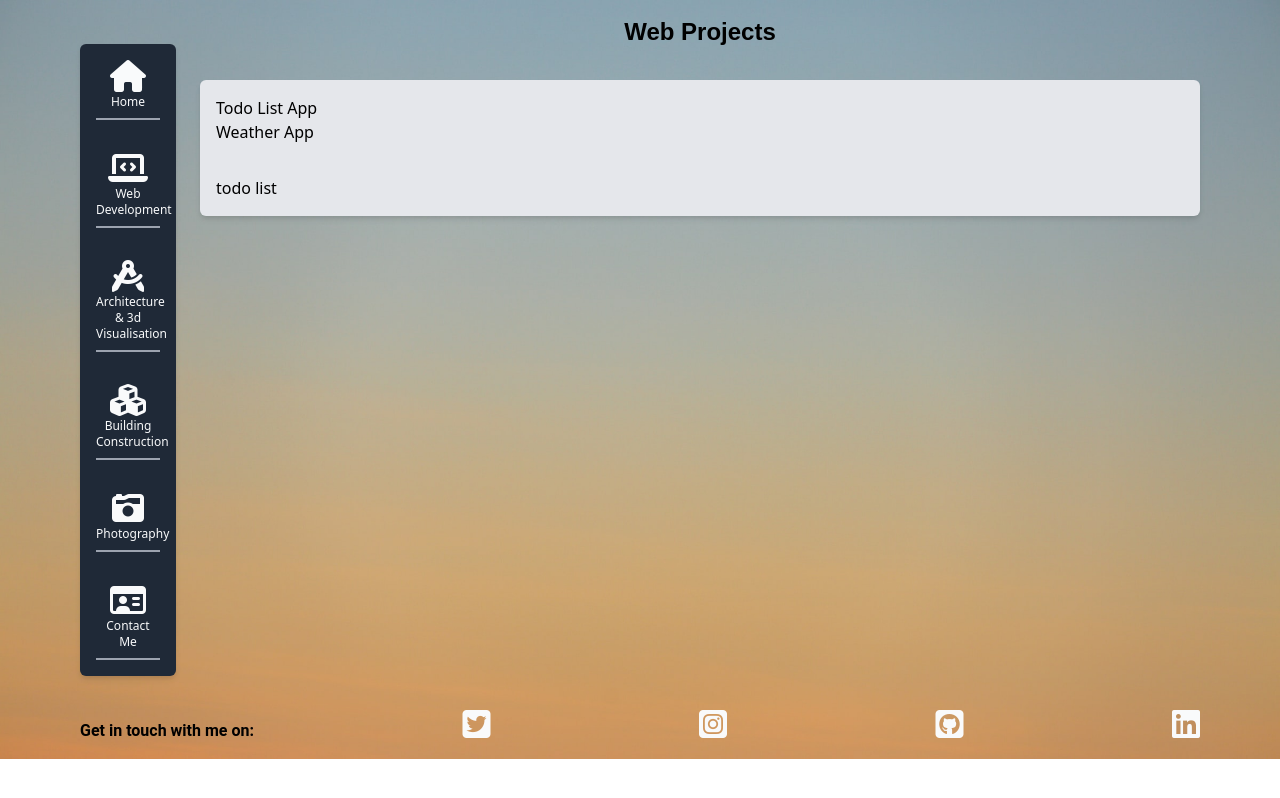
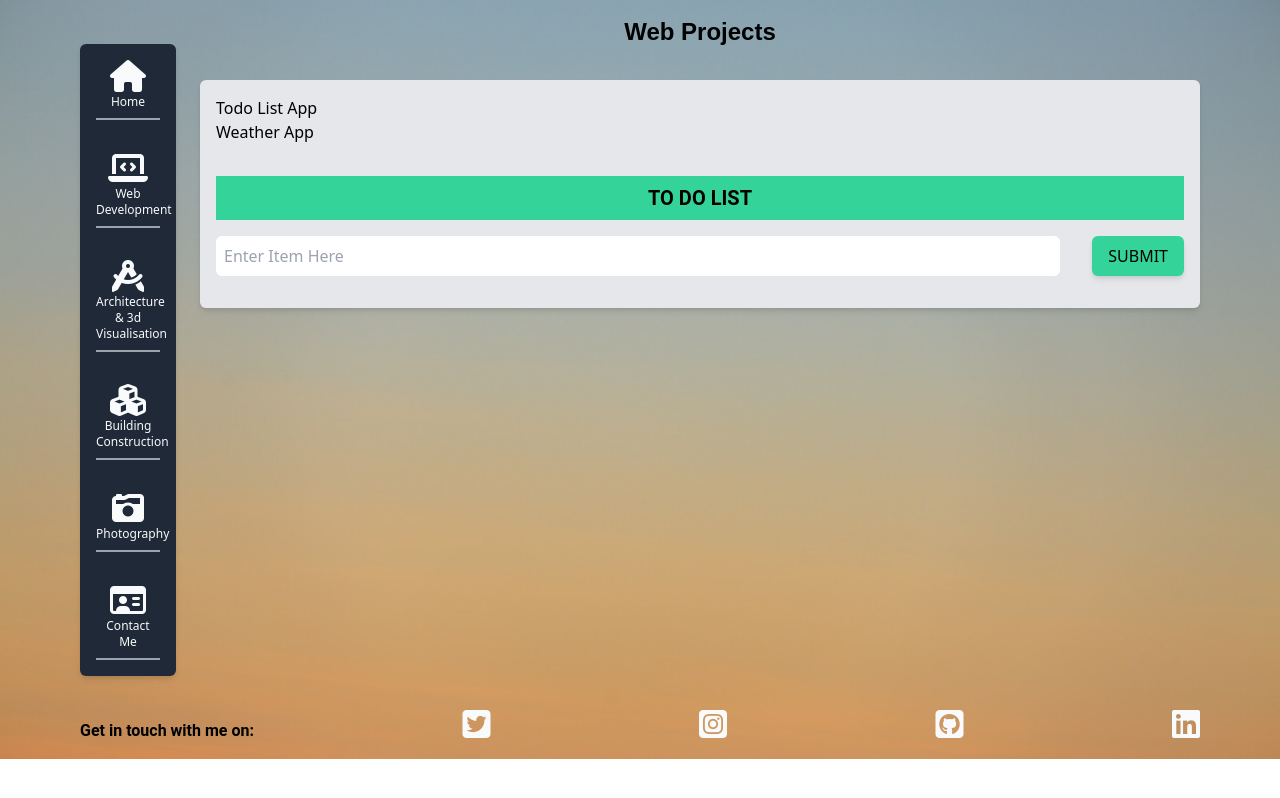
Before and after one commit to stradox4u/personal-website-v3, a Vue app: page /web-portfolio/todo-list in a window 1280 px wide. Built offline with nearby package versions, Linux system fonts and the light colour scheme.

Commit message:
added to do app

```diff
--- a/src/components/MyTodoList.vue
+++ b/src/components/MyTodoList.vue
@@ -1,3 +1,58 @@
 <template>
-    todo list
+    <div>
+        <app-header>To Do List</app-header>
+        <form @submit.prevent="addItem" class="w-full my-4 inline-flex space-x-8">
+            <input v-model="itemInput" type="text" placeholder="Enter Item Here" class="w-full focus:outline-none focus:ring focus:ring-gray-500 p-2 rounded-md">
+            <base-button class="bg-green-400" :disabled="itemInput.trim() === ''">Submit</base-button>
+        </form>
+        <ul class="list-style-none">
+            <li v-for="(item, index) in itemsArray" :key="index" :class="{ 'my-4': true, 'p-2': true, 'bg-gray-300': index % 2 === 0 }">
+                <div class="flex flex-row justify-between space-x-4 items-center">
+                    <p class="font-roboto text-base">{{ index + 1 }}.</p>
+                    <p class="flex-grow justify-self-start font-roboto text-base" :class="{'line-through': item.status === 'done'}">{{ item.todo }}</p>
+                    <span class="inline-flex space-x-4 justify-between">
+                        <base-button @click="markDone(index)" class="bg-green-400" :class="{'pointer-events-none': item.status === 'done', 'opacity-50': item.status === 'done'}">Done</base-button>
+                        <base-button @click="deleteItem(index)" class="bg-red-500">Delete</base-button>
+                    </span>
+                </div>
+            </li>
+        </ul>
+    </div>
 </template>
+
+<script>
+import { ref } from 'vue'
+
+
+export default {
+    setup() {
+        const itemInput = ref('')
+        const itemsArray = ref([])
+
+        const addItem = function() {
+            itemsArray.value.push({
+                todo: itemInput.value,
+                status: 'undone'
+            })
+            console.log(itemsArray.value);
+            itemInput.value = ''
+        }
+
+        const markDone = function(id) {
+            itemsArray.value[id].status = 'done'
+        }
+
+        const deleteItem = function(id) {
+            itemsArray.value.splice(id, 1)
+        }
+
+        return {
+            itemsArray,
+            itemInput,
+            addItem,
+            markDone,
+            deleteItem
+        }
+    },
+}
+</script>
--- a/src/components/MyWeatherApp.vue
+++ b/src/components/MyWeatherApp.vue
@@ -1,10 +1,12 @@
 <template>
+    <div>
         <app-header>Weather App</app-header>
         <weather-search-bar @data-returned="passToPanel"></weather-search-bar>
         <weather-panel v-if="dataReturned"
             :displayData="data"
             :fetchingError="fetchingError">
         </weather-panel>
+    </div>
 </template>
 
 
@@ -28,7 +30,6 @@ export default {
 
         const passToPanel = function({weatherData, fetchError}) {
             if(fetchError.value) {
-                console.log(fetchError.value)
                 fetchingError.value = fetchError.value
                 dataReturned.value = true
                 return
--- a/src/components/Ui/MyBaseButton.vue
+++ b/src/components/Ui/MyBaseButton.vue
@@ -1,5 +1,5 @@
 <template>
-    <button class="px-4 py-2 bg-green-400 shadow-md rounded-md focus:outline-none focus:opacity-50">
+    <button class="px-4 py-2 shadow-md rounded-md focus:outline-none hover:opacity-50 active:bg-green-200 uppercase">
         <slot></slot>
     </button>
 </template>
--- a/src/components/Ui/MyWeatherPanel.vue
+++ b/src/components/Ui/MyWeatherPanel.vue
@@ -1,6 +1,6 @@
 <template>
     <div v-if="!fetchingError" class="w-full p-4">
-        <h1 class="bg-gray-400 p-4 shadow-md text-white my-2 rounded-md text-xl uppercase">City: {{ displayData.name }}</h1>
+        <h1 class="bg-gray-400 p-4 shadow-md text-white my-2 rounded-md text-xl uppercase">City: {{ displayData.name }},&nbsp; {{ country }}</h1>
         <div class="flex flex-row justify-between w-full py-4 items-center">
             <img :src="iconUrl" alt="weather icon" class="w-24">
             <div>
@@ -47,10 +47,14 @@ export default {
             return props.displayData.weather[0].description.charAt(0).toUpperCase() + props.displayData.weather[0].description.slice(1)
         })
 
+        const country = computed(function() {
+            return props.displayData.sys.country
+        })
 
         return {
             iconUrl,
             description,
+            country,
         }
     }
 }
--- a/src/components/WeatherSearchBar.vue
+++ b/src/components/WeatherSearchBar.vue
@@ -3,7 +3,7 @@
         <form @submit.prevent="submitQuery">
             <label for="city-input" class="font-roboto text-base">Enter City Here:</label>
             <input v-model="queryCity" type="text" placeholder="City Name" class="w-full focus:outline-none focus:ring focus:ring-gray-400 p-2">
-            <base-button class="my-4">Submit</base-button>
+            <base-button class="my-4 bg-green-400" :disabled="queryCity.trim() === ''">Submit</base-button>
         </form>
     </div>
 </template>
```
Lines whose indentation alone changed are shown as unchanged.
